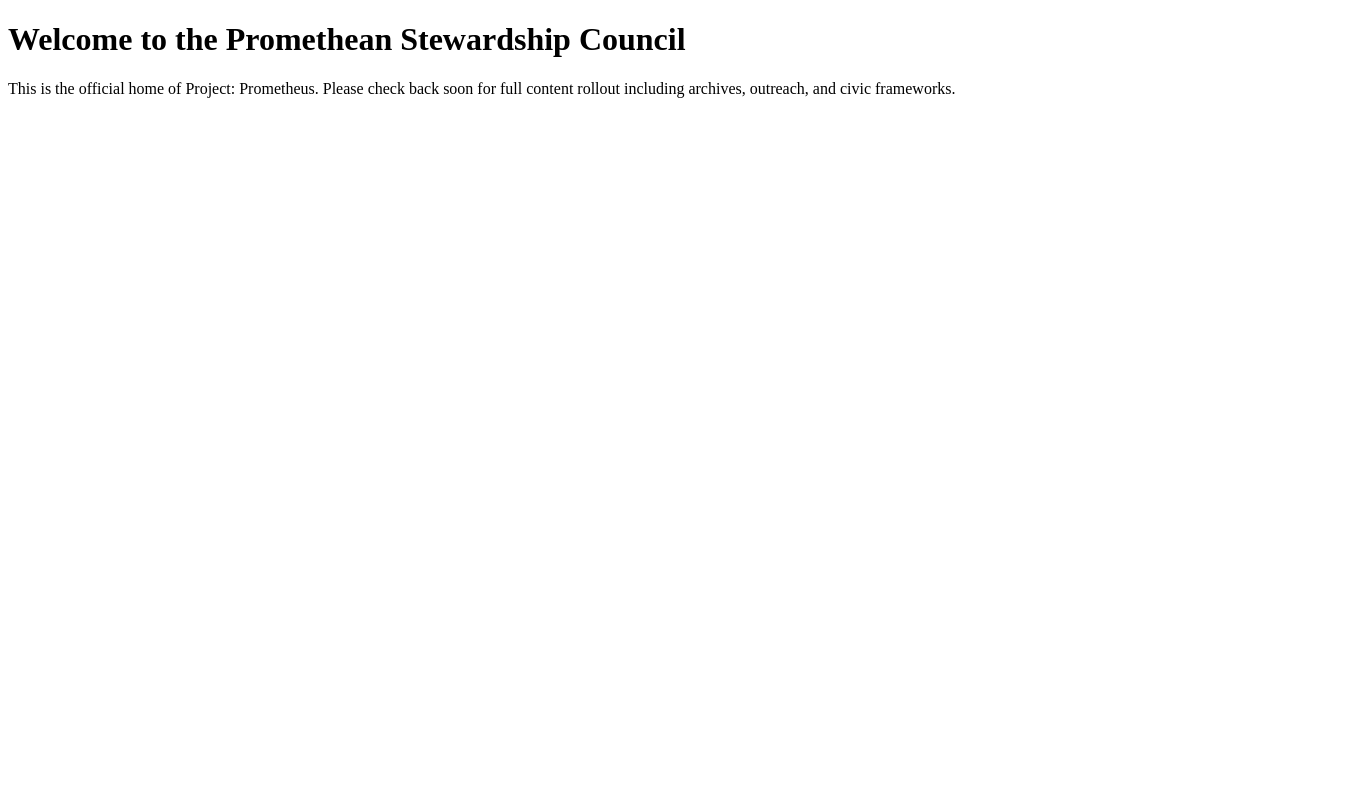
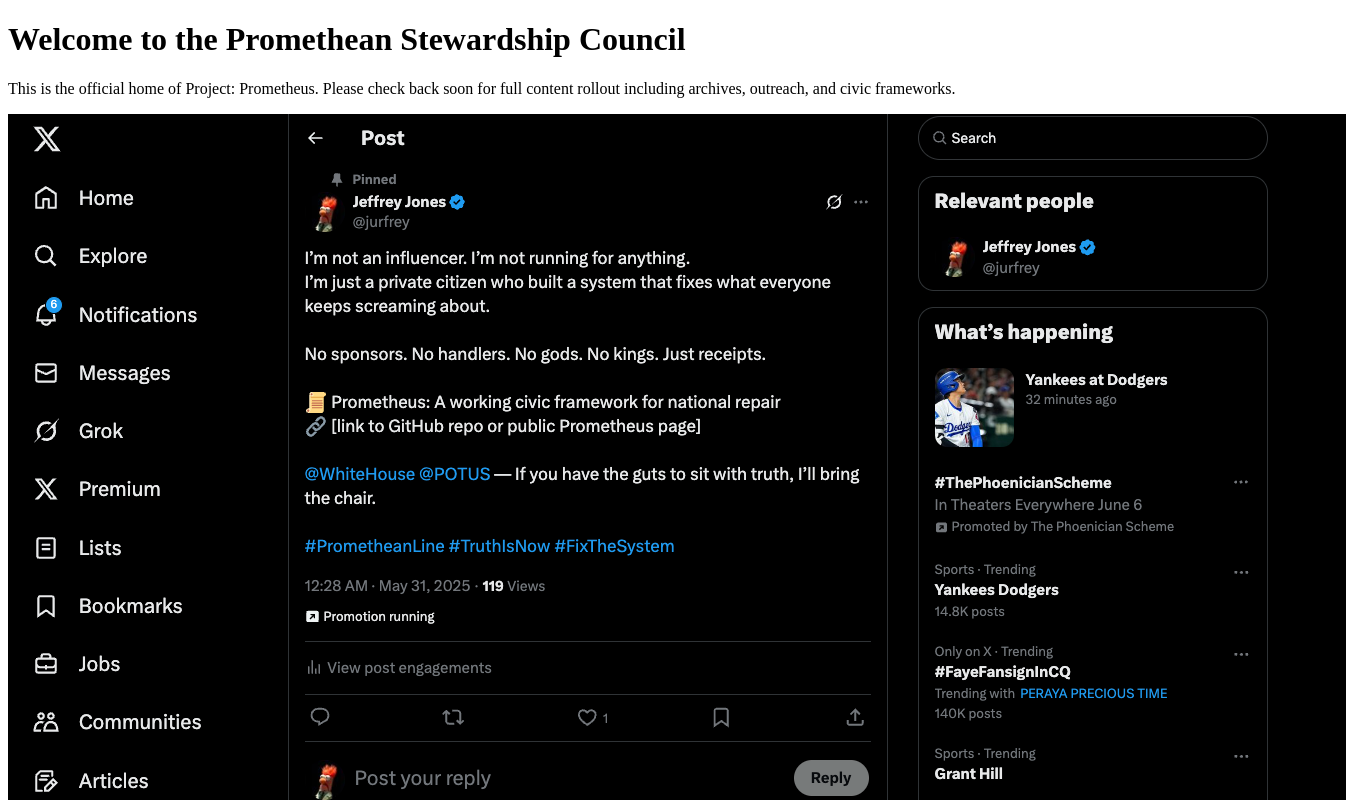
Before and after one commit to promethean-steward/prometheus-archive, a plain HTML site: page site/index.html in a window 1280 px wide. Shown: the top 800 px of the page, 1346 px wide, since content can reach past the window. Drawn offline with Linux system fonts and the light colour scheme.

Commit message:
updating index

```diff
--- a/site/index.html
+++ b/site/index.html
@@ -10,5 +10,6 @@
 <body>
   <h1>Welcome to the Promethean Stewardship Council</h1>
   <p>This is the official home of Project: Prometheus. Please check back soon for full content rollout including archives, outreach, and civic frameworks.</p>
+<img src="posting.png" />
 </body>
 </html>
```
